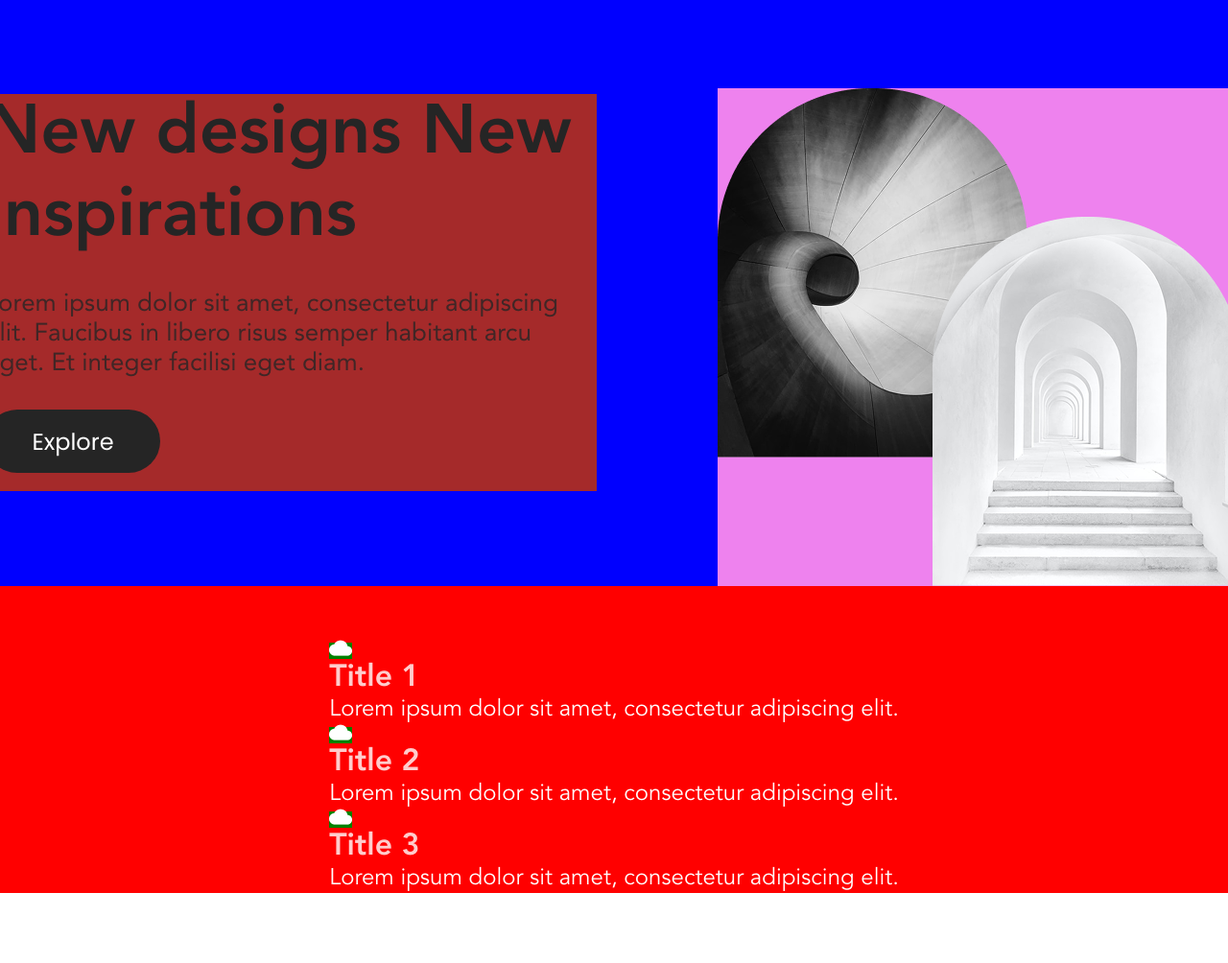
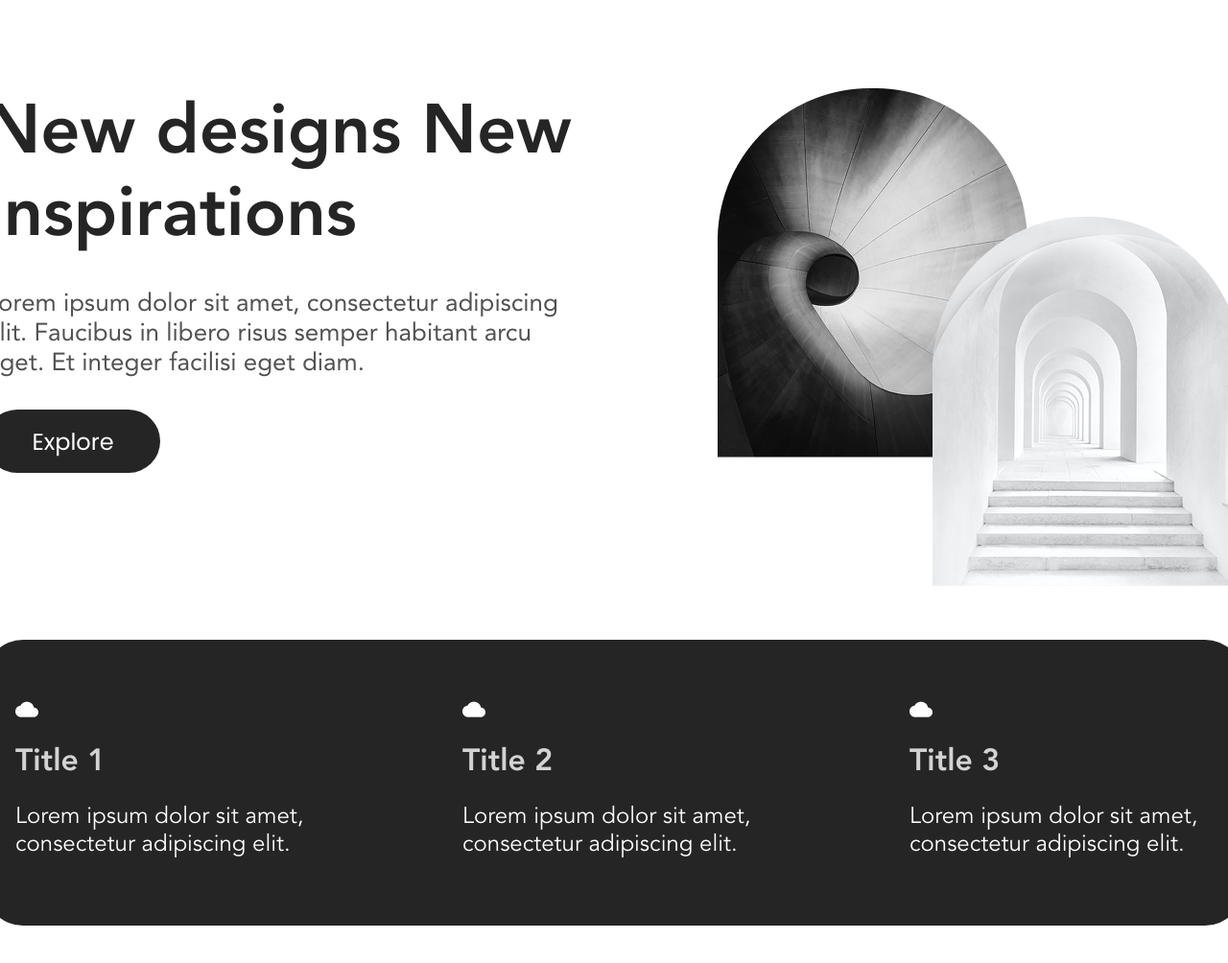
Before and after one commit to Brian-s47/landing-page-designs, a plain HTML site: page index.html in a window 1280 px wide. Shown: the top 1004 px of the page at 96% size. Before the commit the page ends 931 px from the top, so only its background shows below. Drawn offline with Linux system fonts and the light colour scheme.

Commit message:
feat: :lipstick: Work Style: "div__list"
We work on the Flex structure of "div__list", we adjust the container with margin, sizes and gap according to the indications, we adjust the "div__description" container with flex and margins according to the indications of figma

```diff
--- a/css/styles.css
+++ b/css/styles.css
@@ -6,7 +6,7 @@
     /* background: var(--color-1); */
 }
 main{
-    background: red;
+    /* background: red; */
     display: flex;
     flex-direction: column;
     align-content: center;
@@ -15,13 +15,13 @@ main{
     gap: 56px;
 }
 .div__container{
-    background: blue;
+    /* background: blue; */
     display: flex;
     align-items: center;
     gap: 126px;
 }
 .div__content{
-    background: brown;
+    /* background: brown; */
     display: flex;
     flex-direction: column;
     gap: 32px;
@@ -58,7 +58,7 @@ main{
     height: 66px;
 }
 .div__images{
-    background: violet;
+    /* background: violet; */
     margin-top: 92px;
     margin-right: 64.33px;
     width: 547.67px;
@@ -74,10 +74,20 @@ main{
     z-index: 1;
 }
 .div__list{
+    /* background: yellow; */
+    display: flex;
+    align-items: center;
+    justify-content: space-evenly;
+    gap: 118px;
+    margin-bottom: 59.34px;
 
+    border-radius: 40px;
+    background: var(--color-2);
+
+    width: 1312px;
+    height: 298px;
 }
 .div__list span{
-    background: green;
 }
 .div__list h3{
     font-family: "Avenir-Heavy";
@@ -90,5 +100,10 @@ main{
     color: var(--color-1);
 }
 .div__description{
-
+    display: flex;
+    flex-direction: column;
+    gap: 24px;
+    /* background: green; */
+    width: 316px;
+    height: 170px;
 }
--- a/index.html
+++ b/index.html
@@ -29,8 +29,8 @@
                 <span><img src="storage/img/Icon.png"></span>
                 <h3>Title 2</h3>
                 <p>Lorem ipsum dolor sit amet, consectetur adipiscing elit.</p>
-            </div class="div__description">
-            <div>
+            </div>
+            <div class="div__description">
                 <span><img src="storage/img/Icon.png"></span>
                 <h3>Title 3</h3>
                 <p>Lorem ipsum dolor sit amet, consectetur adipiscing elit.</p>
```
